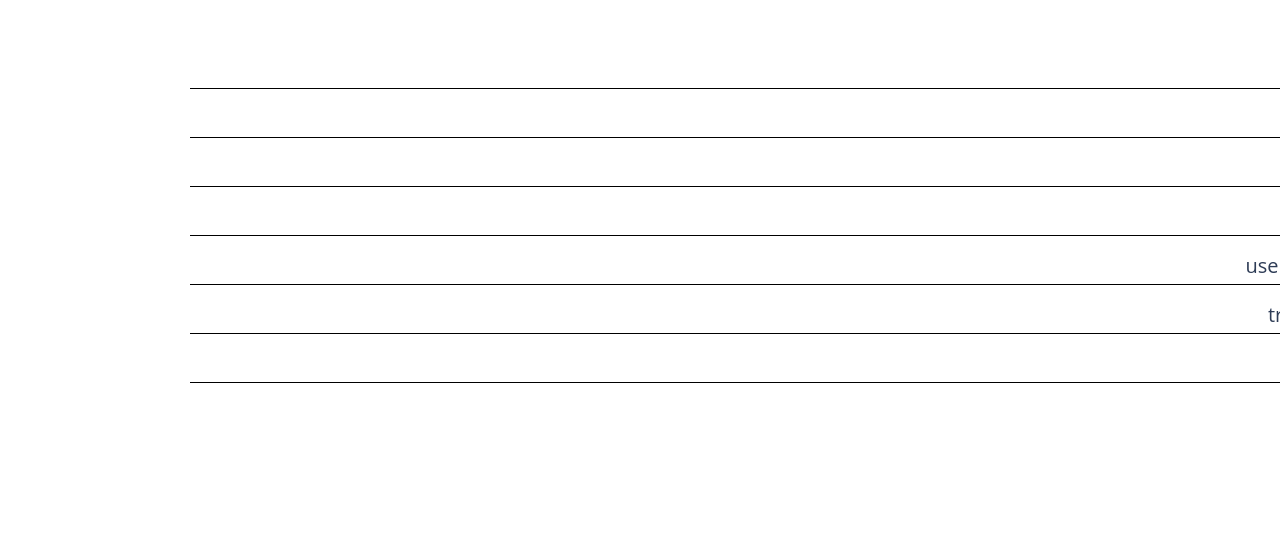
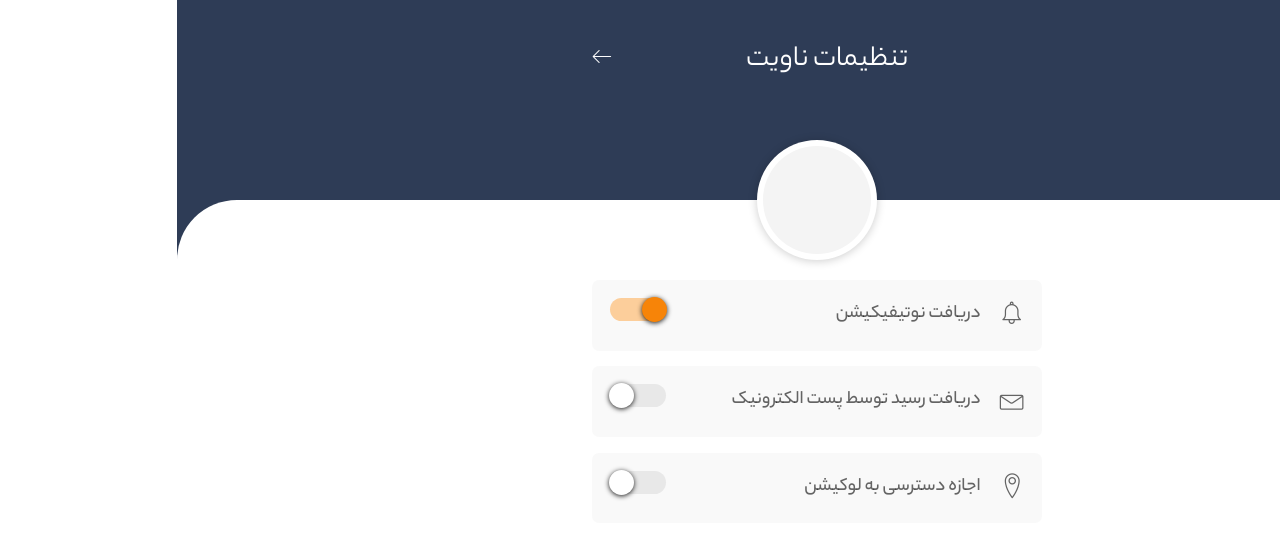
Before and after one commit to amirjr1378/navit, a React (Create React App) app: page /settings in a window 1280 px wide. Before the commit this address led to /. Shown: the top 538 px of the page. Built offline with nearby package versions, Linux system fonts and the light colour scheme.

Commit message:
settings is done

```diff
--- a/package.json
+++ b/package.json
@@ -14,6 +14,7 @@
     "react-dom": "^16.8.6",
     "react-router-dom": "^5.1.2",
     "react-scripts": "3.0.1",
+    "react-switch": "^5.0.1",
     "validator": "^12.2.0"
   },
   "scripts": {
--- a/src/App.js
+++ b/src/App.js
@@ -6,6 +6,7 @@ import Menu from "./pages/Menu";
 import UserProfile from "./pages/UserProfile";
 import TravelList from "./pages/TravelList";
 import Faq from "./pages/Faq/Faq";
+import Settings from "./pages/Settings/Settings";
 
 const Navigation = () => (
   <ul style={{ padding: 40 }}>
@@ -30,6 +31,9 @@ const Navigation = () => (
     <li style={{ margin: 20, borderBottom: "1px solid black" }}>
       <Link to="/faq">faq</Link>
     </li>
+    <li style={{ margin: 20, borderBottom: "1px solid black" }}>
+      <Link to="/settings">settings</Link>
+    </li>
   </ul>
 );
 function App(props) {
@@ -42,6 +46,7 @@ function App(props) {
       <Route path="/user-profile" component={UserProfile} />
       <Route path="/travel-list" component={TravelList} />
       <Route path="/faq" component={Faq} />
+      <Route path="/settings" component={Settings} />
       <Redirect to="/" />
     </Switch>
   );
--- /dev/null
+++ b/src/components/Setting/Setting.js
@@ -0,0 +1,31 @@
+import React from "react";
+import Switch from "react-switch";
+import "./Setting.styles.scss";
+
+function Setting({ name, value, icon, ...props }) {
+  return (
+    <div className="setting">
+      <span className="setting__icon">
+        <span className={`lnr ${icon}`} />
+      </span>
+      <span className="setting__label">{name}</span>
+      <span className="setting__switch">
+        <Switch
+          onChange={check => console.log("toggle", check)}
+          checked={value}
+          onColor="#FCCE9B"
+          onHandleColor="#f78408"
+          offColor="#E8E8E8"
+          offHandleColor="#fff"
+          boxShadow="0px 1px 5px rgba(0, 0, 0, 0.9)"
+          handleDiameter={25}
+          height={23}
+          id="normal-switch"
+          uncheckedIcon={false}
+          checkedIcon={false}
+        />
+      </span>
+    </div>
+  );
+}
+export default Setting;
--- /dev/null
+++ b/src/components/Setting/Setting.styles.scss
@@ -0,0 +1,36 @@
+.setting {
+  display: flex;
+  align-items: center;
+  border-radius: 7px;
+  background-image: linear-gradient(to top, #f9f9f9, #f9f9f9);
+  font-size: 1.2rem;
+  padding: 0.6em 0.9em;
+  color: rgba(0, 0, 0, 0.6);
+  @media (max-width: 500px) {
+    font-size: 0.9rem;
+    padding: 0.7em;
+  }
+  .setting__icon {
+    vertical-align: middle;
+    font-weight: 600;
+    font-size: 1.3em;
+    padding-top: 0.4em;
+  }
+  .setting__label {
+    font-weight: 500;
+    flex: 1;
+    text-align: right;
+    padding-right: 1em;
+    @media (max-width: 500px) {
+      padding-right: 0.5em;
+    }
+
+    @media (max-width: 350px) {
+      padding-right: 0.5em;
+      letter-spacing: -0.45px;
+    }
+  }
+  .setting__switch {
+    vertical-align: middle;
+  }
+}
--- /dev/null
+++ b/src/components/Setting/index.js
@@ -0,0 +1 @@
+export { default } from "./Setting";
--- /dev/null
+++ b/src/pages/Settings/Settings.js
@@ -0,0 +1,58 @@
+import React from "react";
+import Layout from "../../containers/Layout";
+import "./Settings.styles.scss";
+import { useHistory } from "react-router-dom";
+import Setting from "../../components/Setting";
+import CircleShape from "../../components/CircleShape";
+
+export default function() {
+  return <Layout Header={Header} Content={Content} />;
+}
+
+function Header(props) {
+  const history = useHistory();
+  return (
+    <div className="menu__header">
+      <div style={{ flexGrow: 1 }}>
+        <h2>تنظیمات ناویت</h2>
+      </div>
+      <div className="cursor--pointer">
+        <span
+          className="lnr lnr-arrow-left"
+          onClick={() => history.goBack()}
+        ></span>
+      </div>
+    </div>
+  );
+}
+const settings = [
+  {
+    name: "دریافت نوتیفیکیشن",
+    value: true,
+    icon: "lnr-alarm"
+  },
+  {
+    name: "دریافت رسید توسط پست الکترونیک",
+    value: false,
+    icon: "lnr-envelope"
+  },
+  {
+    name: "اجازه دسترسی به لوکیشن",
+    value: false,
+    icon: "lnr-map-marker"
+  }
+];
+function Content(props) {
+  return (
+    <div className="settings">
+      <CircleShape style={{ margin: "auto" }} />
+
+      <div className="setting__items">
+        {settings &&
+          settings.map((setting, i) => (
+            <Setting {...setting} key={"setting" + i} />
+          ))}
+      </div>
+    </div>
+  );
+}
--- /dev/null
+++ b/src/pages/Settings/Settings.styles.scss
@@ -0,0 +1,17 @@
+.settings {
+  width: 450px;
+  margin: -80px auto;
+  display: flex;
+  flex-direction: column;
+  @media (max-width: 490px) {
+    width: 100%;
+  }
+  div.setting__items {
+    margin-top: 20px;
+    width: 100%;
+    margin-bottom: 15px;
+    > div {
+      margin-bottom: 0.8em;
+    }
+  }
+}
--- /dev/null
+++ b/src/pages/Settings/index.js
@@ -0,0 +1 @@
+export { default } from "./Settings";
```
Also changed, not shown: 1 other file (tests, documents, lock files or other folders).
